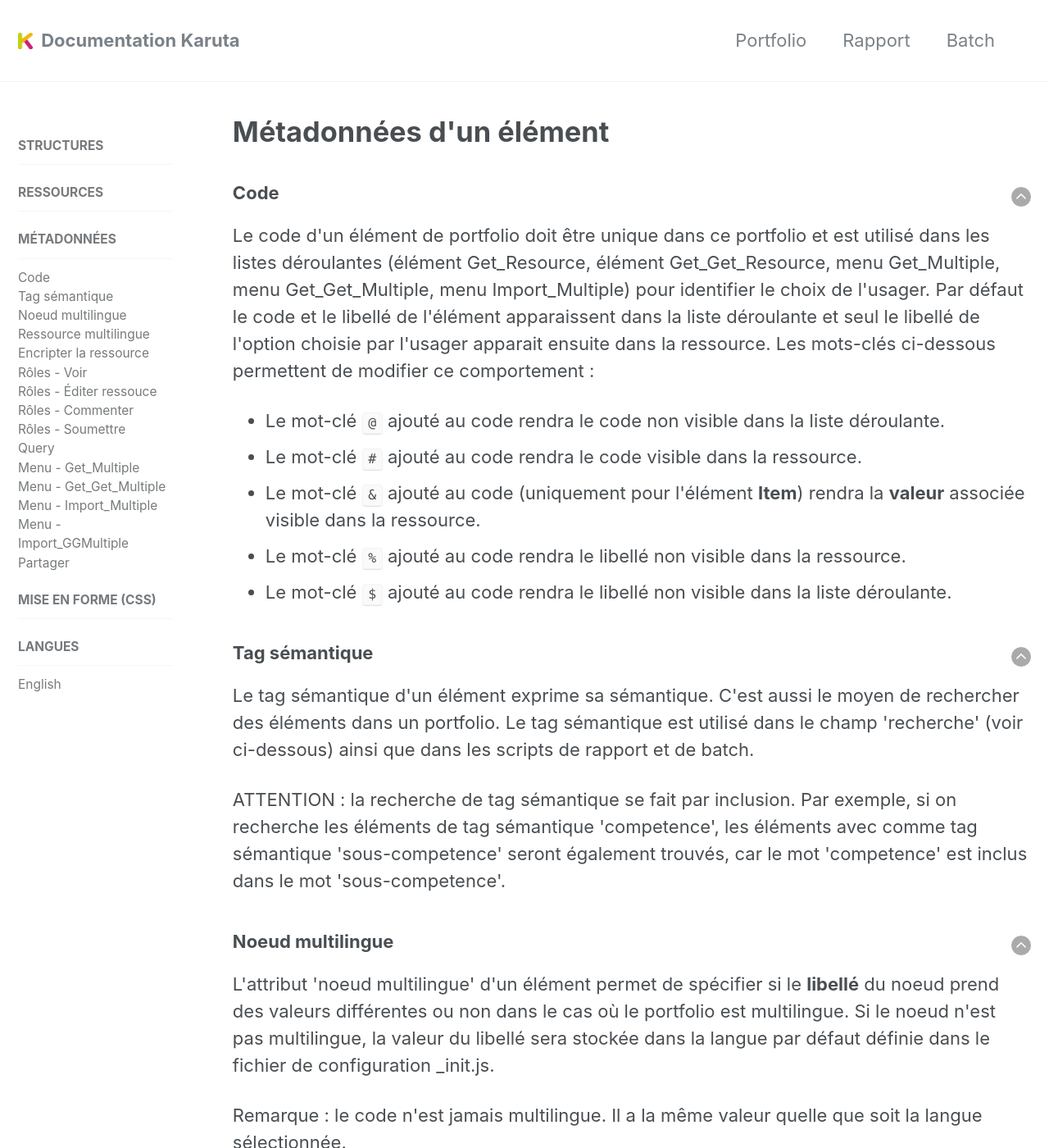
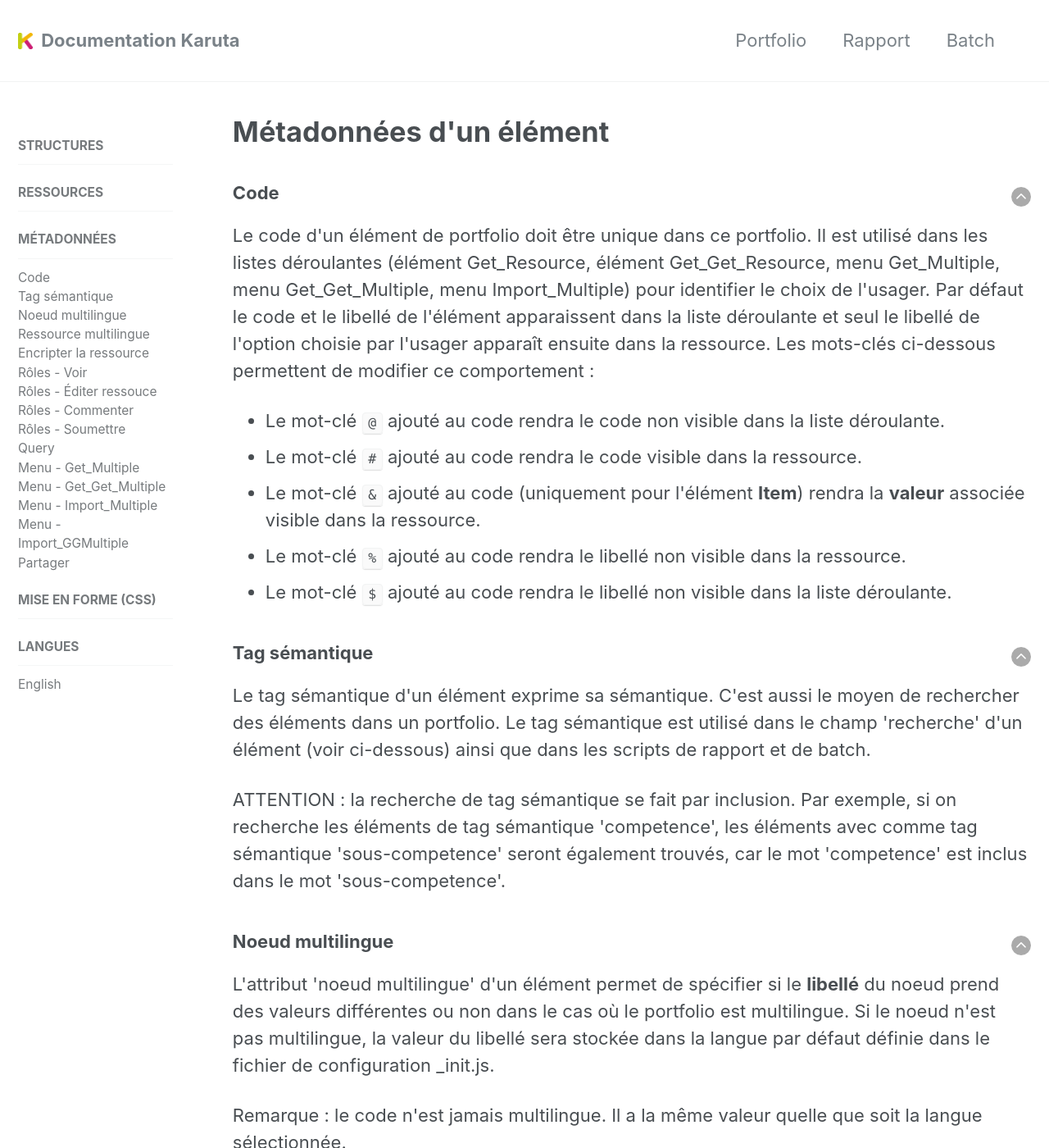
Before and after one commit to karutaproject/karuta-frontend-documentation, a Jekyll site: the page built from _pages/metadata_fr.html, in a window 1280 px wide and 1400 px high. Shown: the whole window at 82% size. Built offline with Jekyll 4.4.1, drawn with Linux system fonts in a browser that asks for light colours; some of the changed text lies outside the part shown.

Commit message:
Corrections mineures

```diff
--- a/_pages/metadata_fr.html
+++ b/_pages/metadata_fr.html
@@ -9,11 +9,11 @@ sidebar:
 <article>
 	<a style='float:right' href='#top'><img src='../assets/img/arrow-up.png'/></a>
 	<h3 id='asmstructure'>Code</h3>
-	<p>Le code d'un élément de portfolio doit être unique dans ce portfolio et est utilisé dans les
+	<p>Le code d'un élément de portfolio doit être unique dans ce portfolio. Il est utilisé dans les
 		listes déroulantes (élément Get_Resource, élément Get_Get_Resource, menu Get_Multiple, menu
 		Get_Get_Multiple, menu Import_Multiple) pour identifier le choix de l'usager. Par défaut le
 		code et le libellé de l'élément apparaissent dans la liste déroulante et seul le libellé de
-		l'option choisie par l'usager apparait ensuite dans la ressource. Les mots-clés ci-dessous
+		l'option choisie par l'usager apparaît ensuite dans la ressource. Les mots-clés ci-dessous
 		permettent de modifier ce comportement :</p>
 	<ul>
 		<li>Le mot-clé <code>@</code> ajouté au code rendra le code non visible dans la liste déroulante.</li>
@@ -30,7 +30,7 @@ sidebar:
 	<p>
 		Le tag sémantique d'un élément exprime sa sémantique. C'est aussi le moyen de
 		rechercher des éléments dans un portfolio. Le tag sémantique est utilisé dans le champ
-		'recherche' (voir ci-dessous) ainsi que dans les scripts de rapport et de batch.
+		'recherche' d'un élément (voir ci-dessous) ainsi que dans les scripts de rapport et de batch.
 	</p>
 	<p>
 		ATTENTION : la recherche de tag sémantique se fait par inclusion. Par exemple,
@@ -82,7 +83,8 @@ sidebar:
 	<h3 id='see'>Rôles - Voir</h3>
 	<p>
 		La liste des rôles, séparés par un espace, pouvant voir l'élément.
-		Exemple : etudiant professeur
+		Exemple : etudiant professeur <br> Par défaut le droit de voir est attribué au rôle
+		<i>all</i>. Il s'agit de l'unique droit à avoir une valeur par défaut.
 	</p>
 </article>
 
--- a/_pages/portfolio_fr.html
+++ b/_pages/portfolio_fr.html
@@ -94,7 +94,9 @@ sidebar:
 <img src='../assets/img/modele-securite.png' width='80%'/>
 <ul>
 	<li>Un portfolio a des rôles associés.</li>
-	<li>Un rôle a des droits associés (lire, écrire, soumettre, etc.) sur chacun des éléments du portfolio.</li>
+	<li>Un rôle a des droits associés (lire, écrire, soumettre, etc.) sur chacun des éléments
+		du portfolio.
+	</li>
 	<li>Le partage d'un portfolio se fait en indiquant un usager et un rôle.</li>
 </ul>
 <img src='../assets/img/partage.png' width='80%'/>
```
Also changed, not shown: other parts of _pages/metadata_fr.html (+7 -6 lines), _pages/structures_fr.html (+5 -3 lines).
